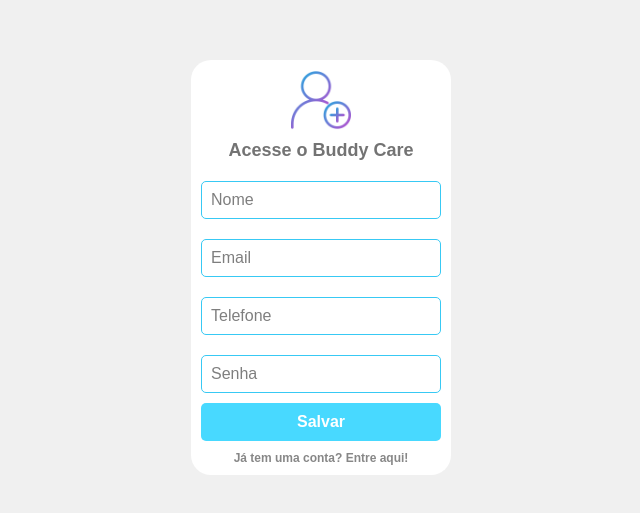
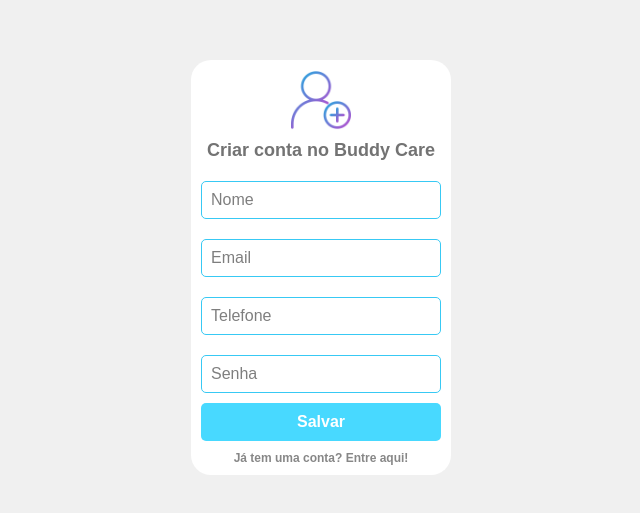
Before and after one commit to Team-2-bodycare/frontend-buddycare-v2, a React (Vite) app: page /signup in a window 1280 px wide. Shown: the part 133-646 px from the top of the page, without its empty margins (319-959 px from the left). Built offline with nearby package versions, Linux system fonts and the light colour scheme.

Commit message:
chore: fix padding signup

```diff
--- a/src/Router.tsx
+++ b/src/Router.tsx
@@ -1,6 +1,6 @@
 import { Routes, Route, Navigate } from "react-router-dom";
-import { SignIn } from "./pages/SignIn/SignIn";
-import { SignUp } from "./pages/SignUp/SignUp";
+import { SignIn } from "./pages/signIn/SignIn";
+import { SignUp } from "./pages/signUp/SignUp";
 import Home from "./pages/home/Home";
 
 export function Router() {
--- a/src/pages/SignUp/SignUp.tsx
+++ b/src/pages/SignUp/SignUp.tsx
@@ -11,7 +11,7 @@
   SignUpSpanPhone,
   SignUpSpanPassword,
   SignUpTitle,
-} from "./styleSignUp";
+} from "../signUp/styleSignUp";
 import signup from "../../assets/img/signup.png";
 import { useNavigate } from "react-router-dom";
 
@@ -22,7 +22,7 @@
     <SignUpContainer>
       <SignUpForm>
         <SignUpLogo src={signup} />
-        <SignUpTitle>Acesse o Buddy Care</SignUpTitle>
+        <SignUpTitle>Criar conta no Buddy Care</SignUpTitle>
         <SignUpFormGroup>
           <SignUpInput autoComplete="off" type="text" name="name" required />
           <SignUpSpanName>Nome</SignUpSpanName>
--- a/src/pages/SignUp/styleSignUp.ts
+++ b/src/pages/SignUp/styleSignUp.ts
@@ -15,7 +15,7 @@
   width: 260px;
   border-radius: 20px;
   border: none;
-  padding: 0px 20px 0px 20px;
+  padding: 0px 10px 0px 10px;
   display: flex;
   flex-direction: column;
   align-items: center;
@@ -30,6 +30,7 @@
 export const SignUpTitle = styled.h2`
   font-size: 18px;
   color: rgb(115, 115, 115);
+  margin: 0;
 `;
 
 export const SignUpInput = styled.input`
```
